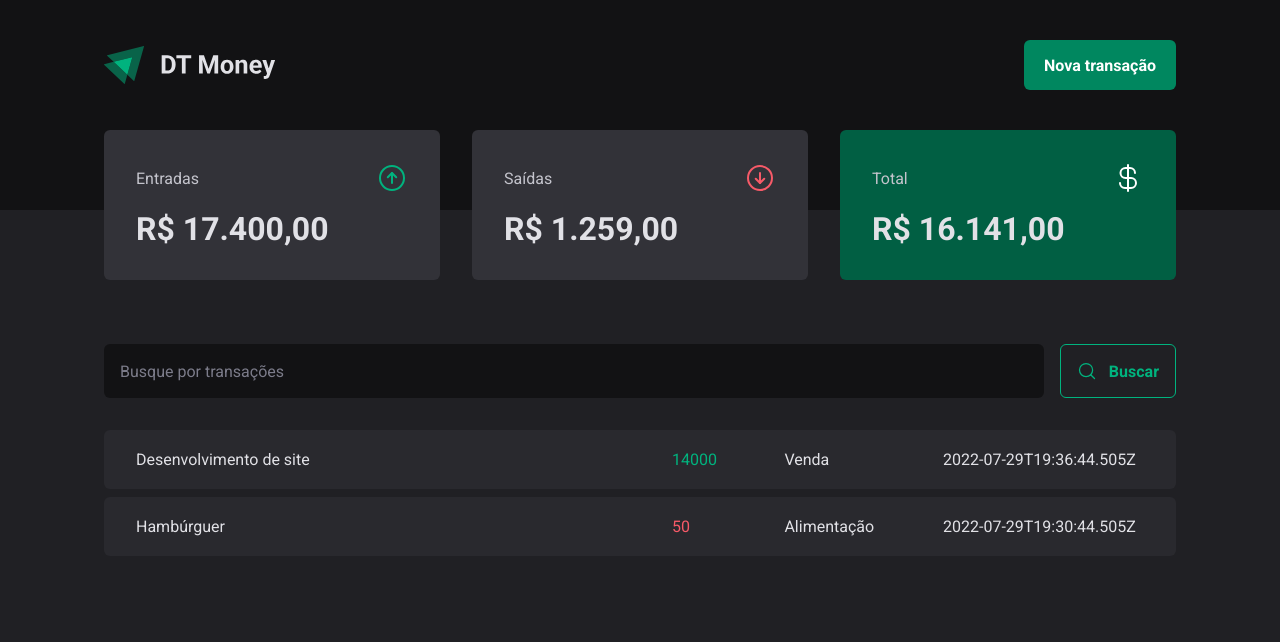
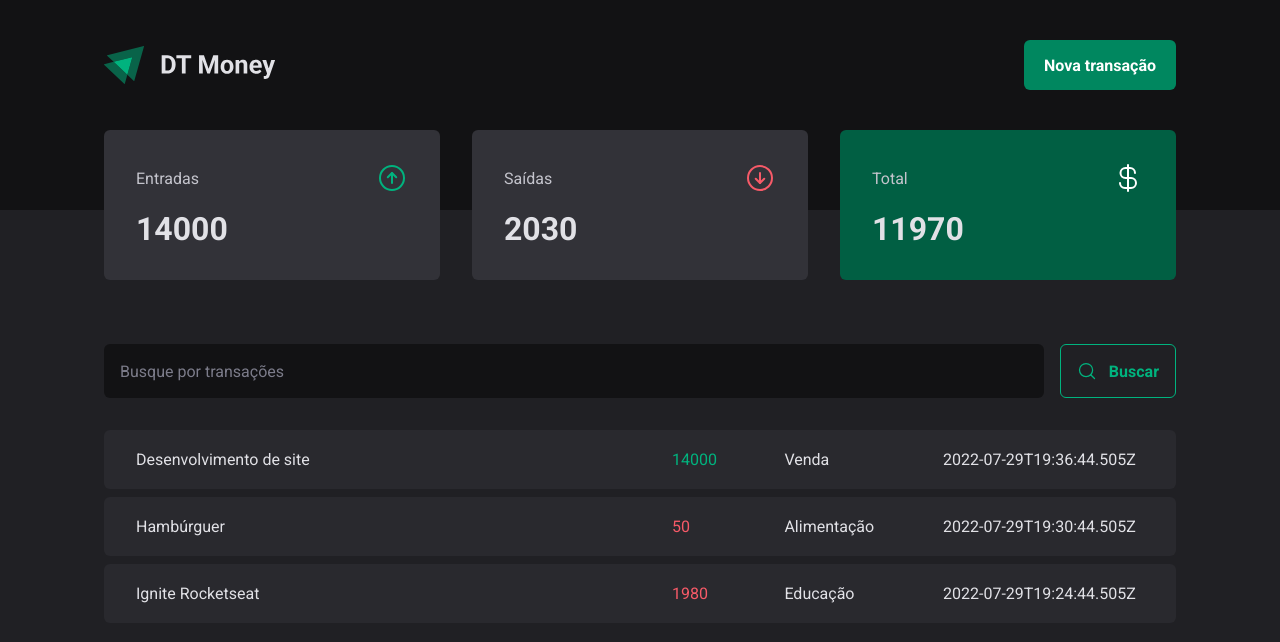
Before and after one commit to WD-GabrielKenji/Ignite-DtMoney2.0, a React (Vite) app: page / in a window 1280 px wide. Shown: the top 642 px of the page. Built offline with nearby package versions, Linux system fonts and the light colour scheme; data requests are answered from the project's data file.

Commit message:
:sparkles: feat: Calculando resumo de trasações

```diff
--- a/server.json
+++ b/server.json
@@ -15,6 +15,14 @@
       "category": "Alimentação",
       "price": 50,
       "createdAt": "2022-07-29T19:30:44.505Z"
+    },
+    {
+      "id": 3,
+      "description": "Ignite Rocketseat",
+      "type": "outcome",
+      "category": "Educação",
+      "price": 1980,
+      "createdAt": "2022-07-29T19:24:44.505Z"
     }
   ]
 }
--- a/src/Components/Summary/index.tsx
+++ b/src/Components/Summary/index.tsx
@@ -8,7 +8,24 @@
 export function Summary() {
   const { transactions } = useContext(TransactionsContext)
 
-  console.log(transactions)
+  const summary = transactions.reduce(
+    (acc, transaction) => {
+      if (transaction.type === 'income') {
+        acc.income += transaction.price;
+        acc.total += transaction.price;
+      } else {
+        acc.outcome += transaction.price;
+        acc.total -= transaction.price;
+      }
+
+      return acc;
+    },
+    {
+      income: 0,
+      outcome: 0,
+      total: 0,
+    },
+  );
 
   return (
     <SummaryContainer>
@@ -18,7 +35,7 @@
           <ArrowCircleUp size={32} color="#00b37e" />
         </header>
 
-        <strong>R$ 17.400,00</strong>
+        <strong>{summary.income}</strong>
       </SummaryCard>
 
       <SummaryCard>
@@ -27,7 +44,7 @@
           <ArrowCircleDown size={32} color="#f75a68" />
         </header>
 
-        <strong>R$ 1.259,00</strong>
+        <strong>{summary.outcome}</strong>
       </SummaryCard>
 
       <SummaryCard variant="green">
@@ -36,7 +53,7 @@
           <CurrencyDollar size={32} color="#fff" />
         </header>
 
-        <strong>R$ 16.141,00</strong>
+        <strong>{summary.total}</strong>
       </SummaryCard>
     </SummaryContainer>
   );
```
